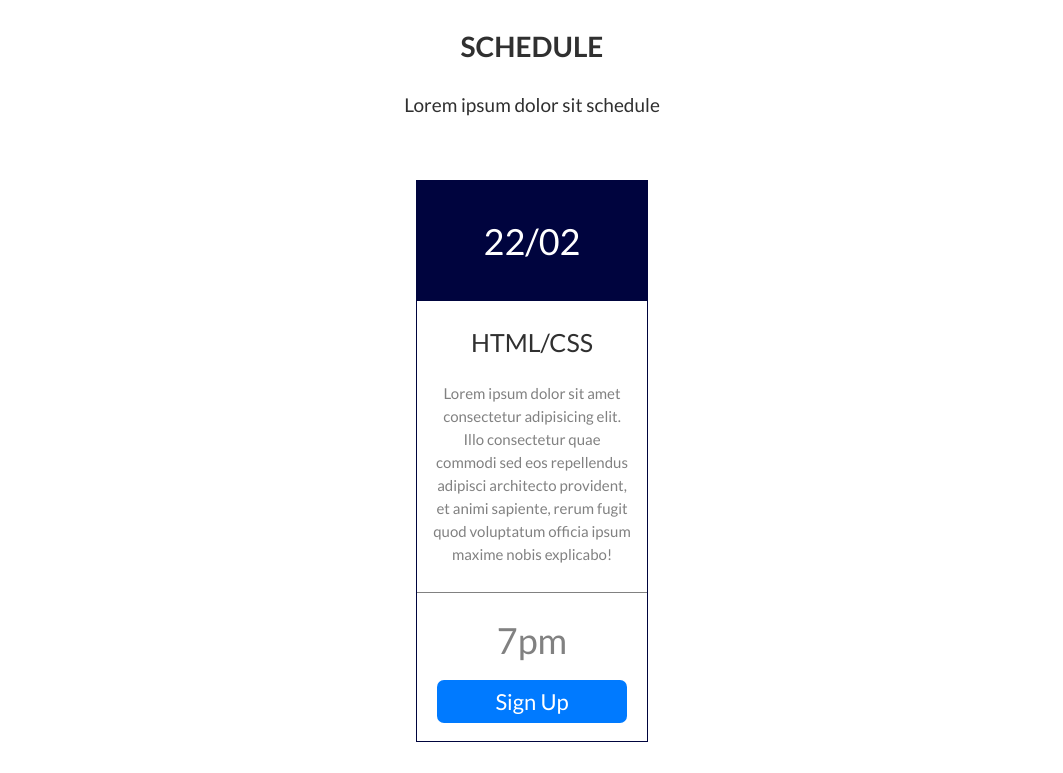
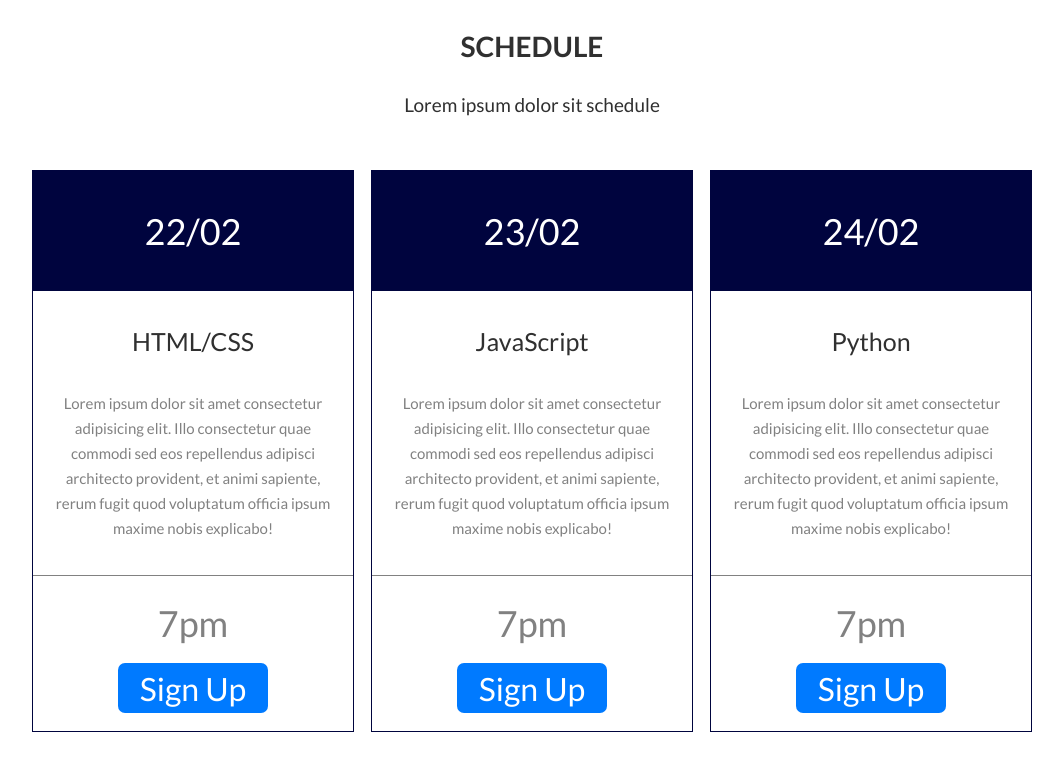
Before and after one commit to pronguto/estilizando-pagina-landing-page-kenzie-academy-sprint-3-marcelosj3, a plain HTML site: page index.html in a window 1280 px wide. Shown: the part 3420-4193 px from the top of the page, without its empty margins (108-1171 px from the left). Drawn offline with Linux system fonts and the light colour scheme.

Commit message:
media querie ok

```diff
--- a/assets/css/style.css
+++ b/assets/css/style.css
@@ -161,7 +161,7 @@ main{}
                     font-size: 15px;
                     color: var(--color-secondary-light) ;
                     width: 200px;
-                    line-height: 23px;
+                    line-height: 25px;
                 }
                 div.calendario__data__rodape{
                     border-top: 1px solid var(--color-secondary-light);
@@ -211,7 +211,42 @@ main{}
 
 
 /* MEDIA QUERIES */
-    @media screen and (min-width: 400px) {}
-
-    @media screen and (min-width: 800px) {}
+    @media screen and (min-width: 1000px) {
+        section.secaoCalendar ul.calendario{
+            display: flex;
+            flex-direction: row;
+            align-items: center;
+            height: 650px;
+            width: 1000px;
+            justify-content: space-between ;
+        }
+        section.secaoCalendar ul.calendario li{
+            border: 1px solid var(--color-primary-dark);
+            width: 320px;
+            height: 560px;
+            display: flex;
+            flex-direction: column;
+            align-items: center;
+            justify-content: space-between;
+        }
+        section.secaoCalendar ul.calendario li p.calendario__text{
+            font-family: var(--font-title_and_text);
+            font-size: 15px;
+            color: var(--color-secondary-light) ;
+            width: 290px;
+            line-height: 25px;
+        }
+        button.calendario__data__rodape__button{
+            font-family: var(--font-title_and_text);
+            font-size: 32px;
+            width: 150px;
+            height: 50px;
+            box-sizing: border-box;
+            border: none;
+            background-color: var(--color-primary-light);
+            color: var(--color-primary);
+            border-radius: 7px;
+            margin: 18px;
+        }
+    }
 /* MEDIA QUERIES */
```
